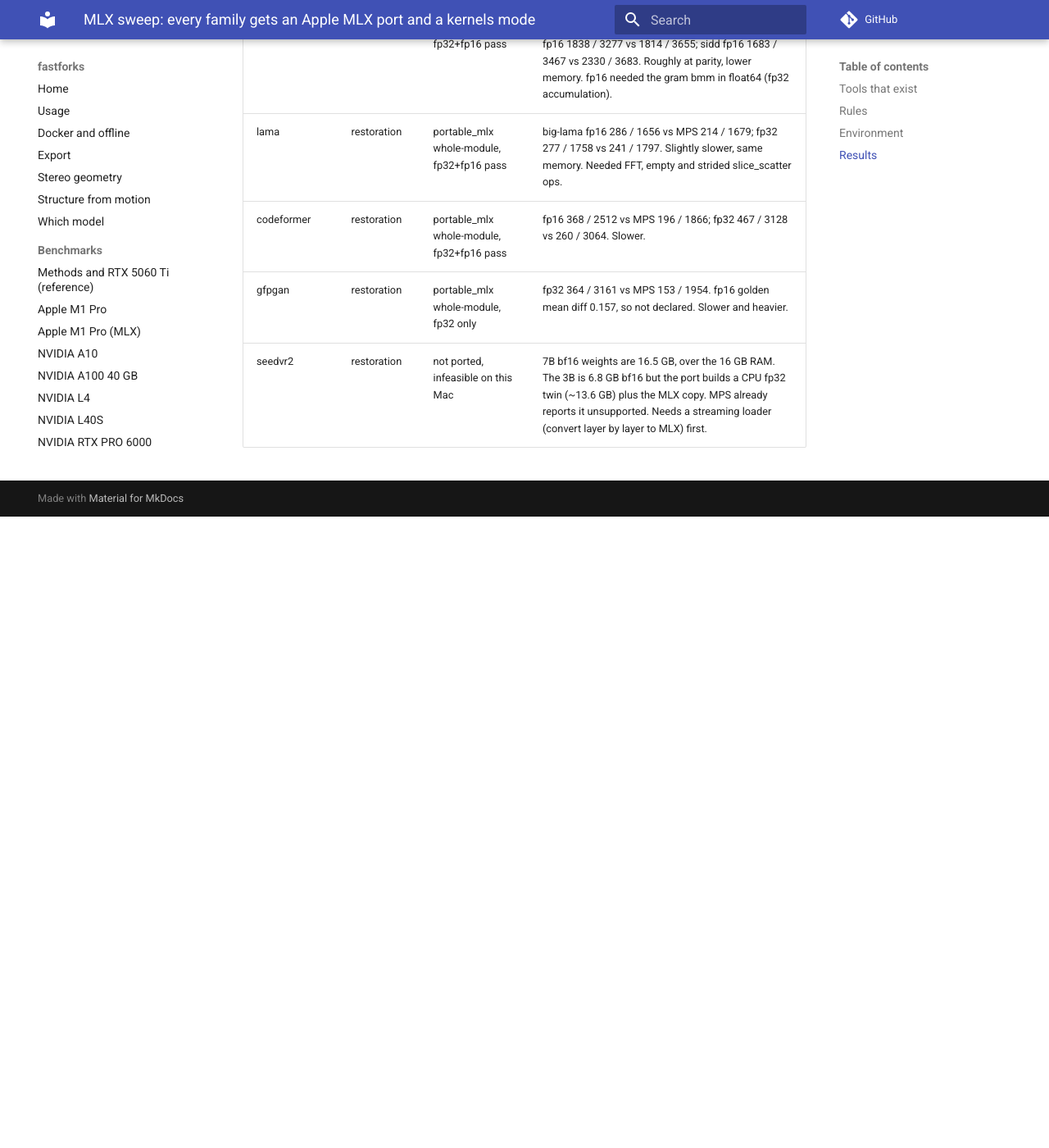
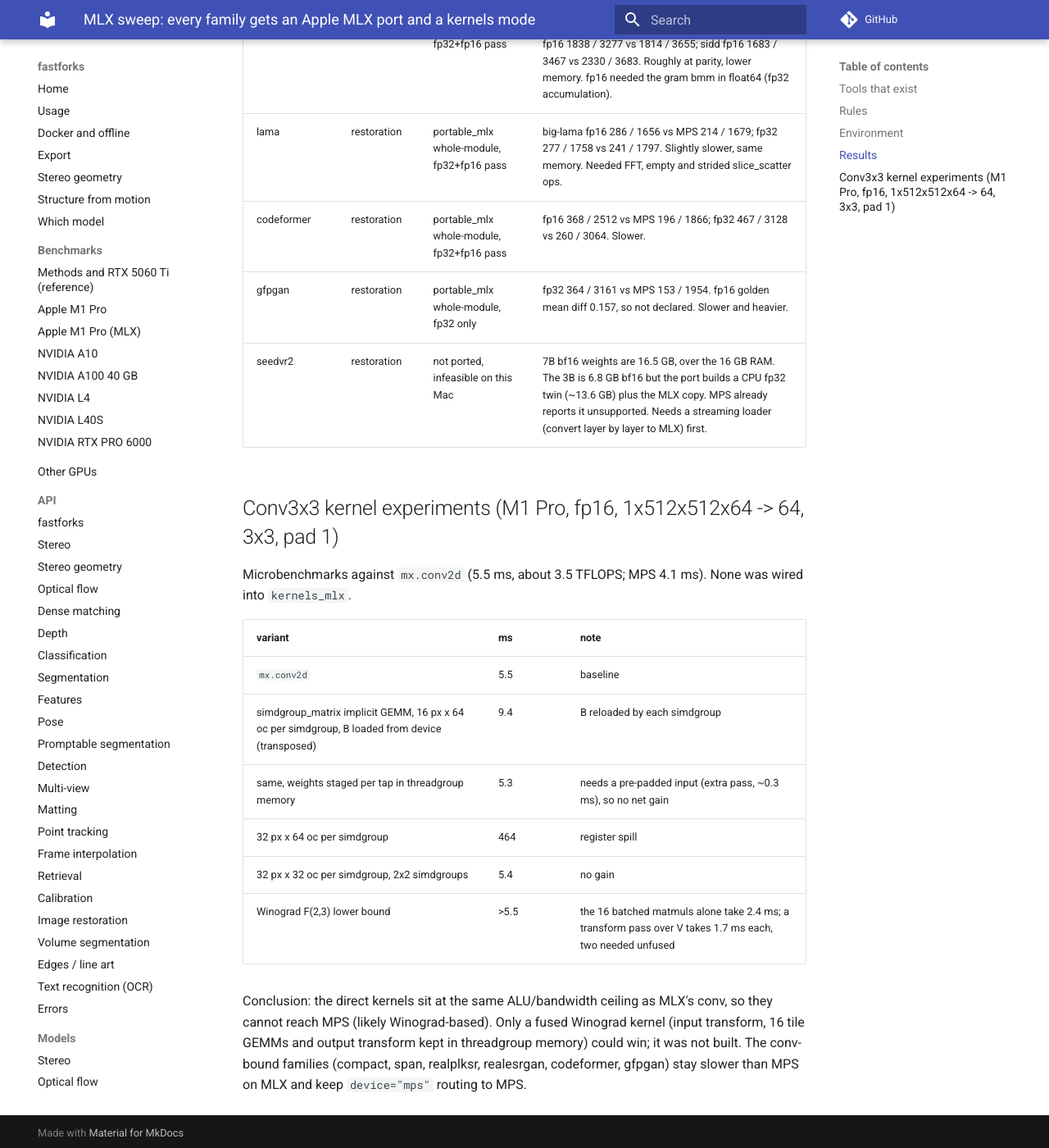
Before and after one commit to kleinicke/fastforks, an MkDocs documentation site: the page built from docs/plans/mlx-sweep.md, in a window 1280 px wide and 1400 px high, scrolled down 3057 px. Shown: the whole window at 82% size. Built offline with MkDocs 1.6.1 and Material for MkDocs 9.7.7, drawn with Linux system fonts in a browser that asks for light colours; comment, search, counter and statistics services are not loaded; before the commit the page ends 3687 px from its top, so only the background shows below that.

Commit message:
MLX sweep: conv3x3 Metal kernel microbenchmarks (no win over mx.conv2d)
Co-Authored-By: Claude Sonnet 5.5 <noreply@anthropic.com>

```diff
--- a/docs/plans/mlx-sweep.md
+++ b/docs/plans/mlx-sweep.md
@@ -74,3 +74,18 @@ Fill one row per family: MLX portable / kernels vs MPS (ms and MB, at the survey
 | codeformer | restoration | portable_mlx whole-module, fp32+fp16 pass | fp16 368 / 2512 vs MPS 196 / 1866; fp32 467 / 3128 vs 260 / 3064. Slower. |
 | gfpgan | restoration | portable_mlx whole-module, fp32 only | fp32 364 / 3161 vs MPS 153 / 1954. fp16 golden mean diff 0.157, so not declared. Slower and heavier. |
 | seedvr2 | restoration | not ported, infeasible on this Mac | 7B bf16 weights are 16.5 GB, over the 16 GB RAM. The 3B is 6.8 GB bf16 but the port builds a CPU fp32 twin (~13.6 GB) plus the MLX copy. MPS already reports it unsupported. Needs a streaming loader (convert layer by layer to MLX) first. |
+
+## Conv3x3 kernel experiments (M1 Pro, fp16, 1x512x512x64 -> 64, 3x3, pad 1)
+
+Microbenchmarks against `mx.conv2d` (5.5 ms, about 3.5 TFLOPS; MPS 4.1 ms). None was wired into `kernels_mlx`.
+
+| variant | ms | note |
+|---|---|---|
+| `mx.conv2d` | 5.5 | baseline |
+| simdgroup_matrix implicit GEMM, 16 px x 64 oc per simdgroup, B loaded from device (transposed) | 9.4 | B reloaded by each simdgroup |
+| same, weights staged per tap in threadgroup memory | 5.3 | needs a pre-padded input (extra pass, ~0.3 ms), so no net gain |
+| 32 px x 64 oc per simdgroup | 464 | register spill |
+| 32 px x 32 oc per simdgroup, 2x2 simdgroups | 5.4 | no gain |
+| Winograd F(2,3) lower bound | >5.5 | the 16 batched matmuls alone take 2.4 ms; a transform pass over V takes 1.7 ms each, two needed unfused |
+
+Conclusion: the direct kernels sit at the same ALU/bandwidth ceiling as MLX's conv, so they cannot reach MPS (likely Winograd-based). Only a fused Winograd kernel (input transform, 16 tile GEMMs and output transform kept in threadgroup memory) could win; it was not built. The conv-bound families (compact, span, realplksr, realesrgan, codeformer, gfpgan) stay slower than MPS on MLX and keep `device="mps"` routing to MPS.
```
